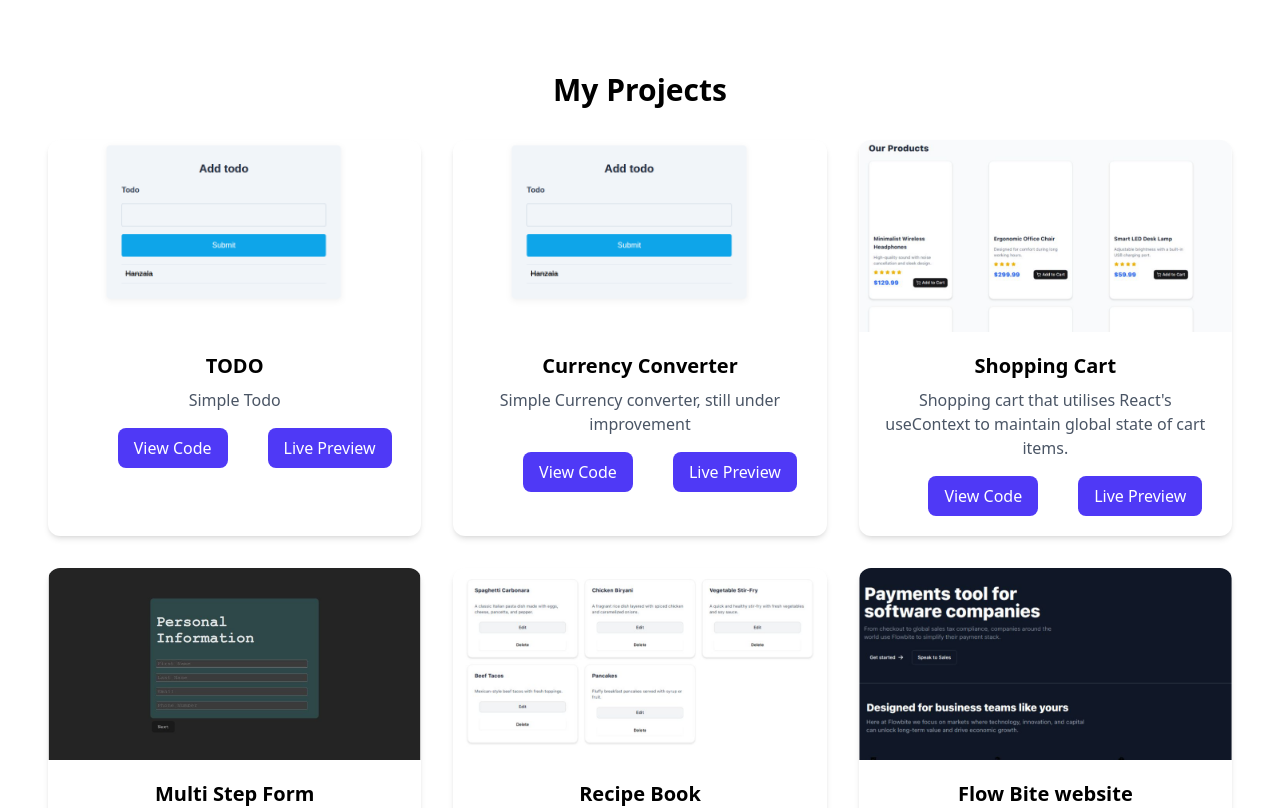
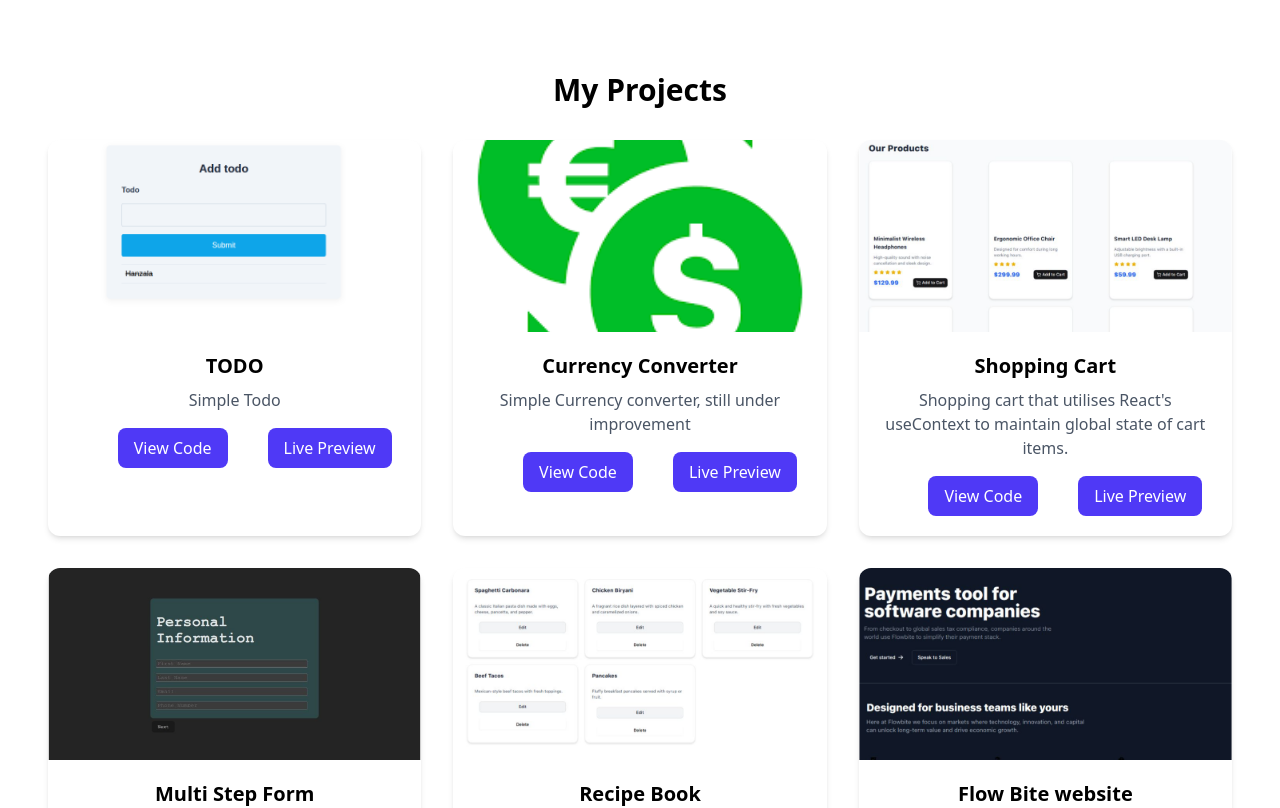
Before and after one commit to hanzalakhan010/MyProjects, a React (Vite) app: page / in a window 1280 px wide. Shown: the top 808 px of the page. Built offline with nearby package versions, Linux system fonts and the light colour scheme.

Commit message:
Update Currency Converter image path and add new image asset

```diff
--- a/src/data/projects.ts
+++ b/src/data/projects.ts
@@ -17,7 +17,7 @@ export const projects: Project[] = [
   {
     name: "Currency Converter",
     link: "/converter",
-    image: "/todoImg.png",
+    image: "/converter.png",
     code: "https://github.com/hanzalakhan010/MyProjects/tree/main/src/pages/CurrencyConverter",
     desc: "Simple Currency converter, still under improvement",
   },
```
Also changed, not shown: public/converter.png (added).
